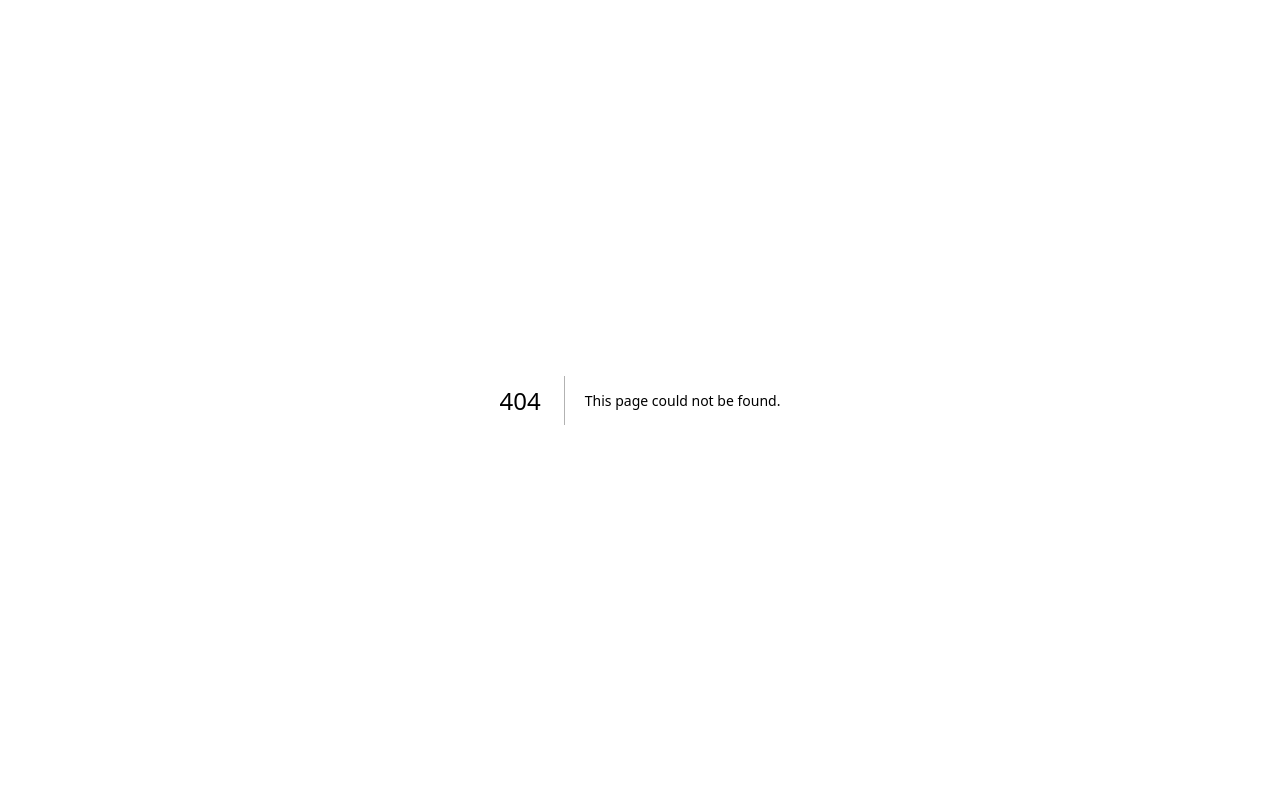
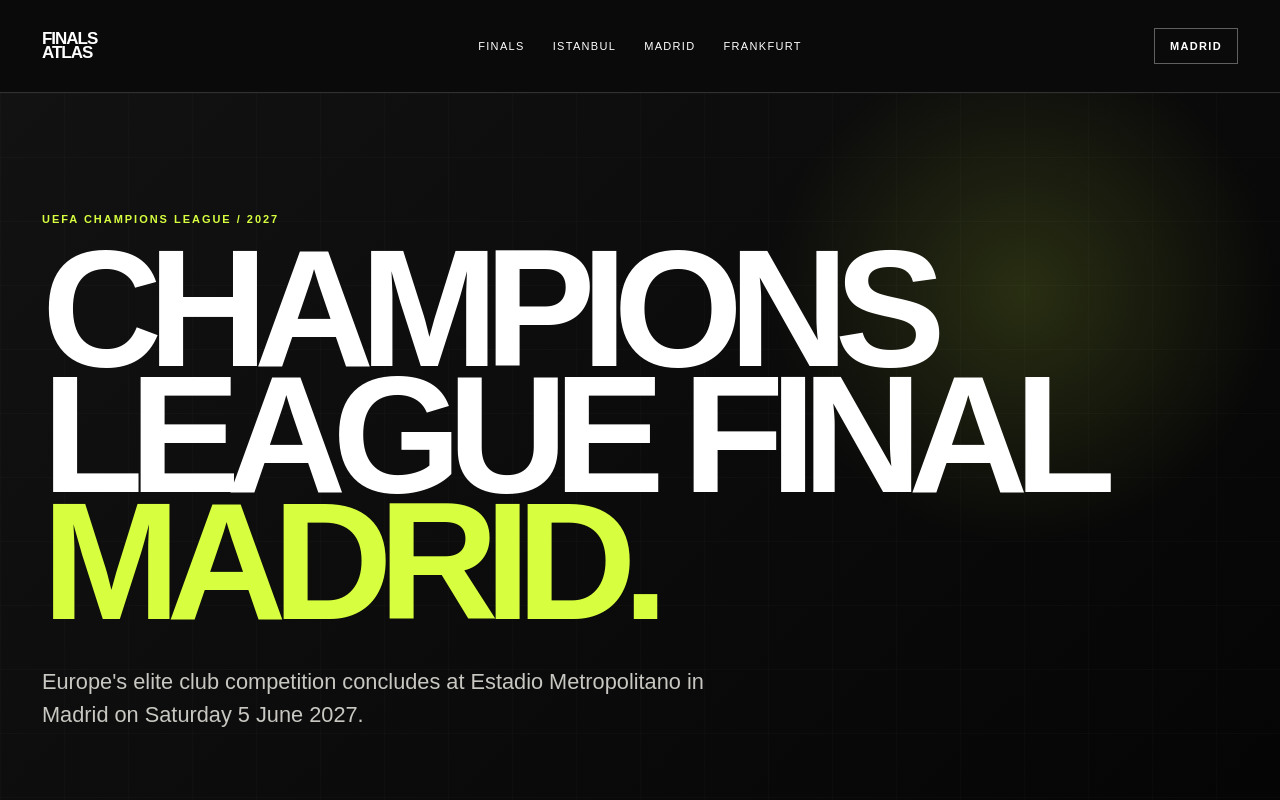
Before and after one commit to istanbulhighlights34-star/finalistanbul, a Next.js app: page /finals/champions-league-final-madrid-2027 in a window 1280 px wide. Before the commit this address had no page. Shown: the top 800 px of the page. Built offline with nearby package versions, Linux system fonts and the light colour scheme.

Commit message:
Add Champions League Final Madrid 2027 landing page

```diff
--- /dev/null
+++ b/app/finals/champions-league-final-madrid-2027/page.tsx
@@ -0,0 +1,4 @@
+import type { Metadata } from "next";
+import EventGuide from "../../_components/EventGuide";
+export const metadata: Metadata={title:"Champions League Final Madrid 2027 Travel Guide",description:"UEFA Champions League Final Madrid 2027 guide: 5 June, Estadio Metropolitano, where to stay and verified trip planning.",alternates:{canonical:"/finals/champions-league-final-madrid-2027"}};
+export default function Page(){return <EventGuide kicker="UEFA CHAMPIONS LEAGUE / 2027" title="CHAMPIONS LEAGUE FINAL" accent="MADRID." lede="Europe's elite club competition concludes at Estadio Metropolitano in Madrid on Saturday 5 June 2027." facts={[["05 JUN 2027","Final date"],["SATURDAY","Matchday"],["METROPOLITANO","Venue"],["~70,000","Venue capacity"]]} introTitle="MADRID'S SIXTH EUROPEAN CUP FINAL." paragraphs={["UEFA has selected Atlético de Madrid's Estadio Metropolitano for the 2027 final. It will be the stadium's second Champions League final after Liverpool beat Tottenham there in 2019.","The venue is in Madrid's Rosas neighbourhood and UEFA identifies Metro line 7, Estadio Metropolitano station, as the standard public-transport connection. Final-specific supporter routes and ticketing are not yet published."]} items={[["DATE","Saturday 5 June 2027 is the scheduled final date."],["METROPOLITANO","Atlético's home since 2017, in the north-east of Madrid."],["CITY BASE","Central Madrid can make sense for the wider weekend; plan the eastbound matchday journey separately."],["TICKETS","No unverified resale guidance: wait for UEFA's official ticket process and participating-club allocations."]]} cityHref="/cities/madrid" cityName="Madrid" venueLinks={[{href:"/stadiums/estadio-metropolitano",label:"Estadio Metropolitano"}]}/>}
```
